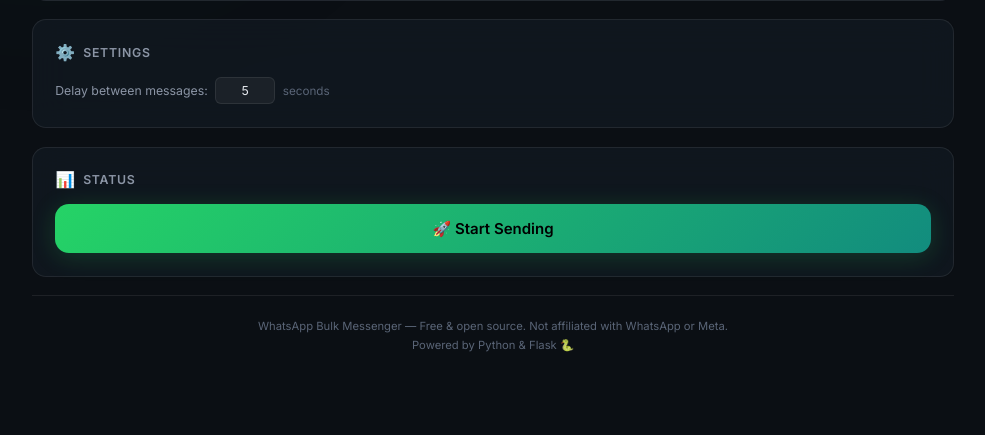
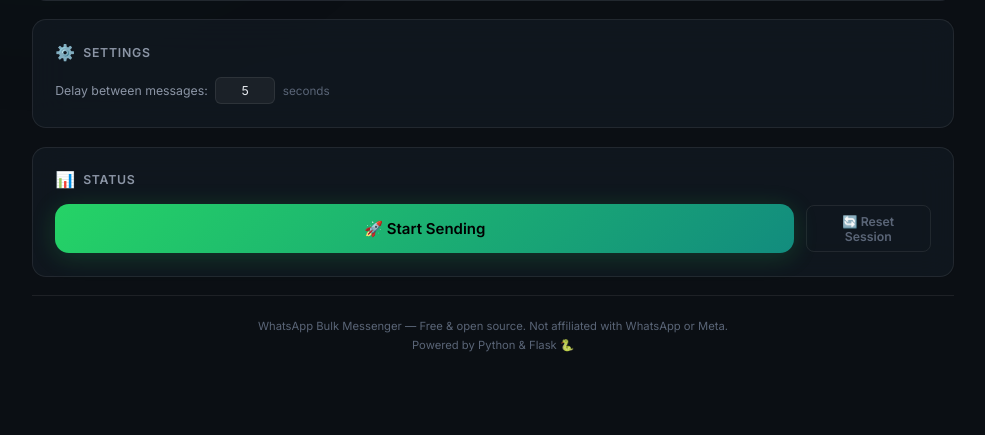
Before and after one commit to devang-kumar/whatsapp-msg-automation, a Python web app: template templates/index.html in a window 1280 px wide. Shown: the part 977-1412 px from the top of the page, without its empty margins (147-1132 px from the left). Run offline with Jinja, Linux system fonts and the light colour scheme; the template is opened without the code that fills it, so the values that code supplies are empty.

Commit message:
fix: add reset session endpoint, auto-heal stale is_sending flag, session check on load

```diff
--- a/static/script.js
+++ b/static/script.js
@@ -29,6 +29,7 @@
     const installBanner  = document.getElementById("install-banner");
     const installBtn     = document.getElementById("install-btn");
     const installClose   = document.getElementById("install-close");
+    const resetBtn       = document.getElementById("reset-btn");
 
     let phoneNumbers = [];
     let eventSource  = null;
@@ -306,4 +307,40 @@
     messageInput.addEventListener("input", saveState);
     delayInput.addEventListener("change", saveState);
     restoreState();
+
+    // ── Session health check on load ─────────────────────
+    fetch("/session-status")
+        .then(r => r.json())
+        .then(data => {
+            if (data.is_sending) {
+                // Real session running — reconnect SSE
+                sendBtn.disabled = true;
+                pauseBtn.style.display = "inline-flex";
+                stopBtn.style.display = "inline-flex";
+                progressWrap.classList.add("visible");
+                statusLog.classList.add("visible");
+                connectSSE();
+                addLog("🔄 Reconnected to active session …", "log-warn");
+            } else {
+                // No session — make sure UI is clean
+                resetUI();
+            }
+        })
+        .catch(() => {});
+
+    // ── Reset stuck session ───────────────────────────────
+    if (resetBtn) {
+        resetBtn.addEventListener("click", () => {
+            fetch("/reset", { method: "POST" })
+                .then(r => r.json())
+                .then(() => {
+                    resetUI();
+                    if (eventSource) { eventSource.close(); eventSource = null; }
+                    statusLog.innerHTML = "";
+                    progressBar.style.width = "0%";
+                    showToast("Session reset. Ready to send again.", "success");
+                })
+                .catch(() => showToast("Failed to reset session", "error"));
+        });
+    }
 })();
--- a/static/style.css
+++ b/static/style.css
@@ -515,6 +515,15 @@
 }
 .btn--warning:hover { background: #e6a03e; }
 
+.btn--reset {
+    background: transparent;
+    color: var(--text-muted);
+    border: 1px solid var(--border);
+    padding: 0.5rem 1.25rem;
+    font-size: 0.82rem;
+}
+.btn--reset:hover { color: var(--text-primary); border-color: var(--text-secondary); }
+
 /* ---------- Progress ---------- */
 .progress-wrap {
     width: 100%;
--- a/templates/index.html
+++ b/templates/index.html
@@ -146,6 +146,7 @@
                 <button id="send-btn" class="btn btn--primary">🚀 Start Sending</button>
                 <button id="pause-btn" class="btn btn--warning" style="display:none;">⏸ Pause</button>
                 <button id="stop-btn" class="btn btn--danger" style="display:none;">🛑 Stop</button>
+                <button id="reset-btn" class="btn btn--reset">🔄 Reset Session</button>
             </div>
         </section>
 
```
Also changed, not shown: app.py (+30 -0 lines).
